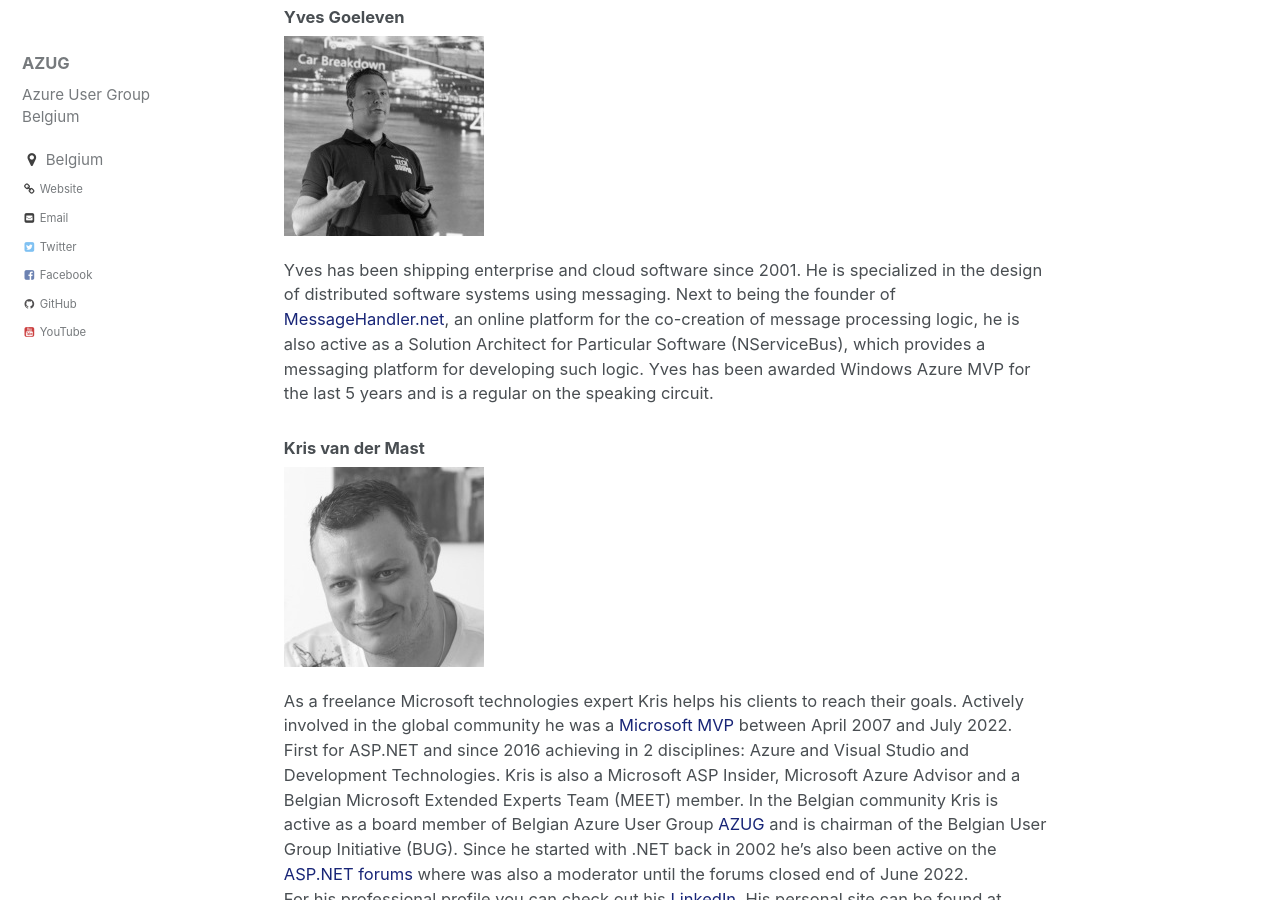
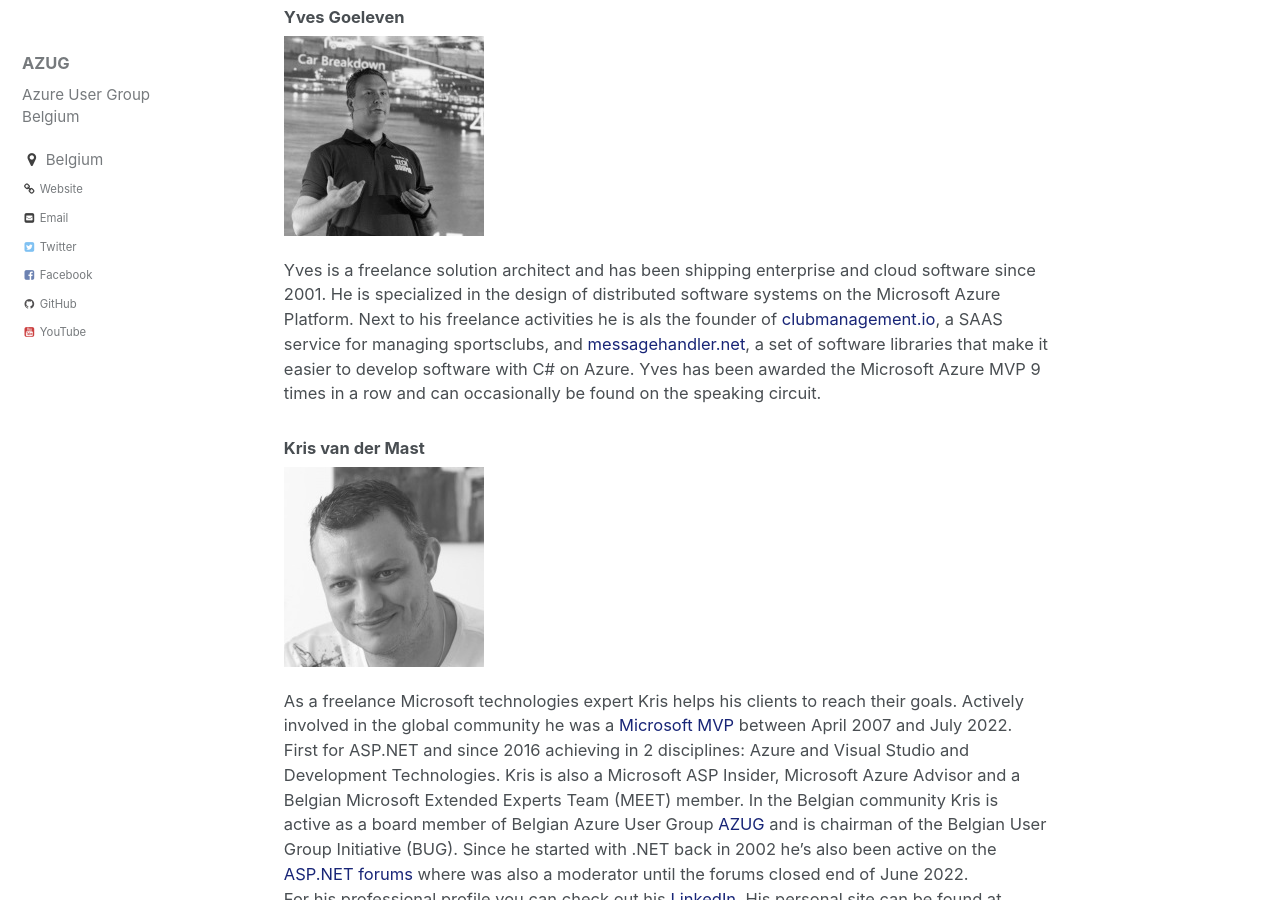
Before and after one commit to AzugBe/azugbe.github.io, a Jekyll site: the page built from _pages/about.md, in a window 1280 px wide and 900 px high, scrolled down 1522 px. Built offline with Jekyll 4.4.1, drawn with Linux system fonts in a browser that asks for light colours; comment, search, counter and statistics services are not loaded; part of the change alters nothing that is shown.

Commit message:
bio Yves

```diff
--- a/_pages/about.md
+++ b/_pages/about.md
@@ -21,11 +21,11 @@ Want to stay up to date? <a href="https://azug.us2.list-manage.com/subscribe/?u=
 
 ## Board
 
-The current board is <a href="https://cloudshaper.wordpress.com"><span style="color: #455f9c;">Yves Goeleven</span></a>, <a href="https://blog.krisvandermast.com/"><span style="color: #455f9c;">Kris van der Mast</span></a> and <a href="https://blog.maartenballiauw.be/"><span style="color: #455f9c;">Maarten Balliauw</span></a>.
+The current board is <a href="https://www.goeleven.com"><span style="color: #455f9c;">Yves Goeleven</span></a>, <a href="https://blog.krisvandermast.com/"><span style="color: #455f9c;">Kris van der Mast</span></a> and <a href="https://blog.maartenballiauw.be/"><span style="color: #455f9c;">Maarten Balliauw</span></a>.
 
 ## History
 
-AZUG was founded near the end of 2009 by several Belgian .NET community members: <a href="https://www.devitect.net/"><span style="color: #455f9c;">Kurt Claeys</span></a>, <a href="https://cloudshaper.wordpress.com"><span style="color: #455f9c;">Yves Goeleven</span></a> and <a href="https://blog.maartenballiauw.be/"><span style="color: #455f9c;">Maarten Balliauw</span></a>. Other names involved are Gabriele Bozzi (Kaukana), Patrick Verbruggen (Spikes), Marc Vanderheyden (Spikes), Rudi Claes (InfoSupport), Marco Braakman (InfoSupport) and Bart De Boeck.
+AZUG was founded near the end of 2009 by several Belgian .NET community members: <a href="https://www.devitect.net/"><span style="color: #455f9c;">Kurt Claeys</span></a>, <a href="https://www.goeleven.com"><span style="color: #455f9c;">Yves Goeleven</span></a> and <a href="https://blog.maartenballiauw.be/"><span style="color: #455f9c;">Maarten Balliauw</span></a>. Other names involved are Gabriele Bozzi (Kaukana), Patrick Verbruggen (Spikes), Marc Vanderheyden (Spikes), Rudi Claes (InfoSupport), Marco Braakman (InfoSupport) and Bart De Boeck.
 
 In 2010 <a href="https://www.krisvandermast.com/"><span style="color: #455f9c;">Kris van der Mast</span></a> joined the board.
 
@@ -45,7 +45,7 @@ In 2022, Tom Kerkhove decided to focus on other things allowing new people to jo
 
 ![](/assets/media/crew/yves-goeleven.jpg)
 
-Yves has been shipping enterprise and cloud software since 2001. He is specialized in the design of distributed software systems using messaging. Next to being the founder of <a href="https://www.MessageHandler.net">MessageHandler.net</a>, an online platform for the co-creation of message processing logic, he is also active as a Solution Architect for Particular Software (NServiceBus), which provides a messaging platform for developing such logic. Yves has been awarded Windows Azure MVP for the last 5 years and is a regular on the speaking circuit.
+Yves is a freelance solution architect and has been shipping enterprise and cloud software since 2001. He is specialized in the design of distributed software systems on the Microsoft Azure Platform. Next to his freelance activities he is als the founder of <a href="https://www.clubmanagement.io">clubmanagement.io</a>, a SAAS service for managing sportsclubs, and <a href="https://www.messagehandler.net">messagehandler.net</a>, a set of software libraries that make it easier to develop software with C# on Azure. Yves has been awarded the Microsoft Azure MVP 9 times in a row and can occasionally be found on the speaking circuit.
 
 ### Kris van der Mast
 
```
